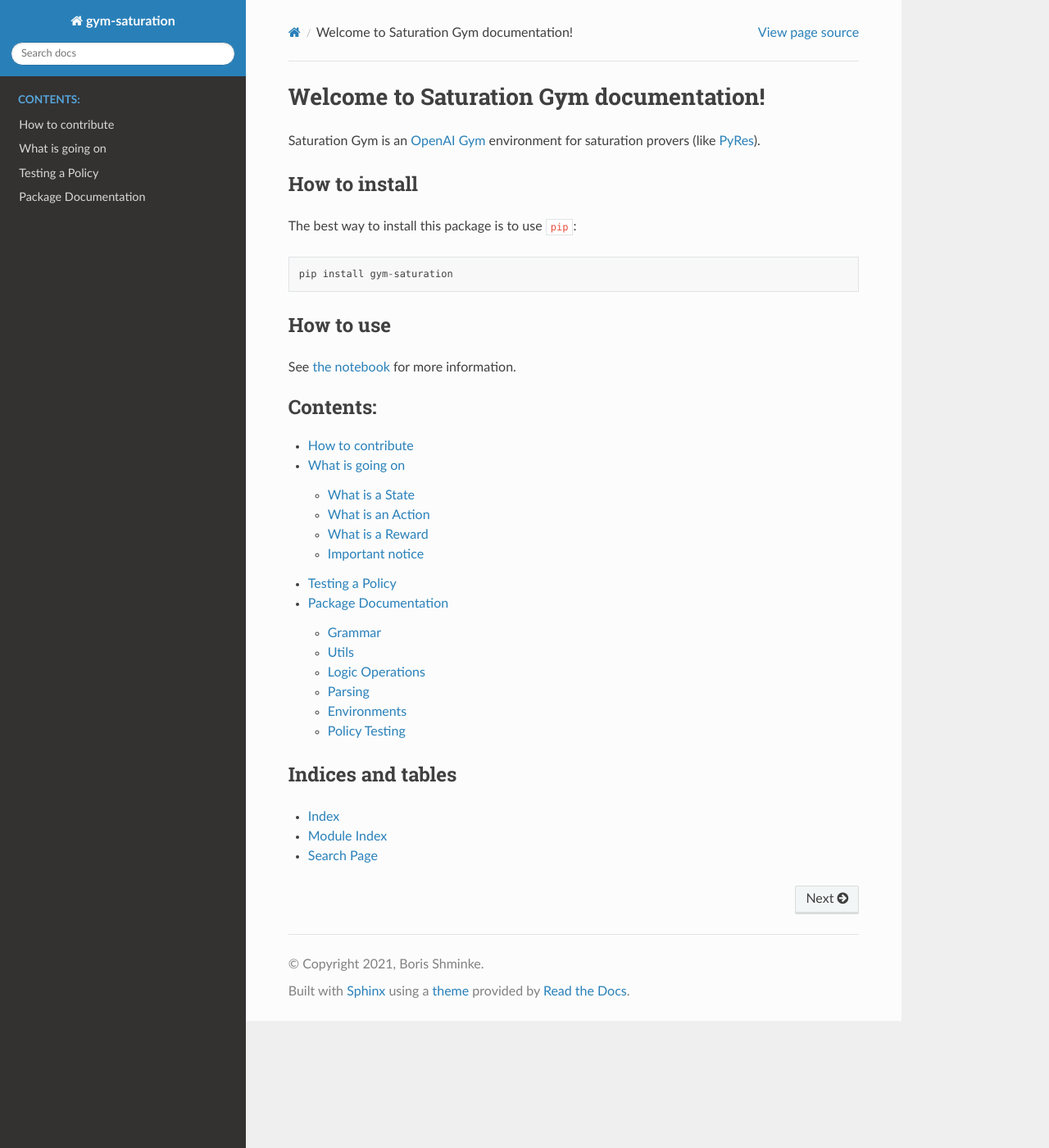
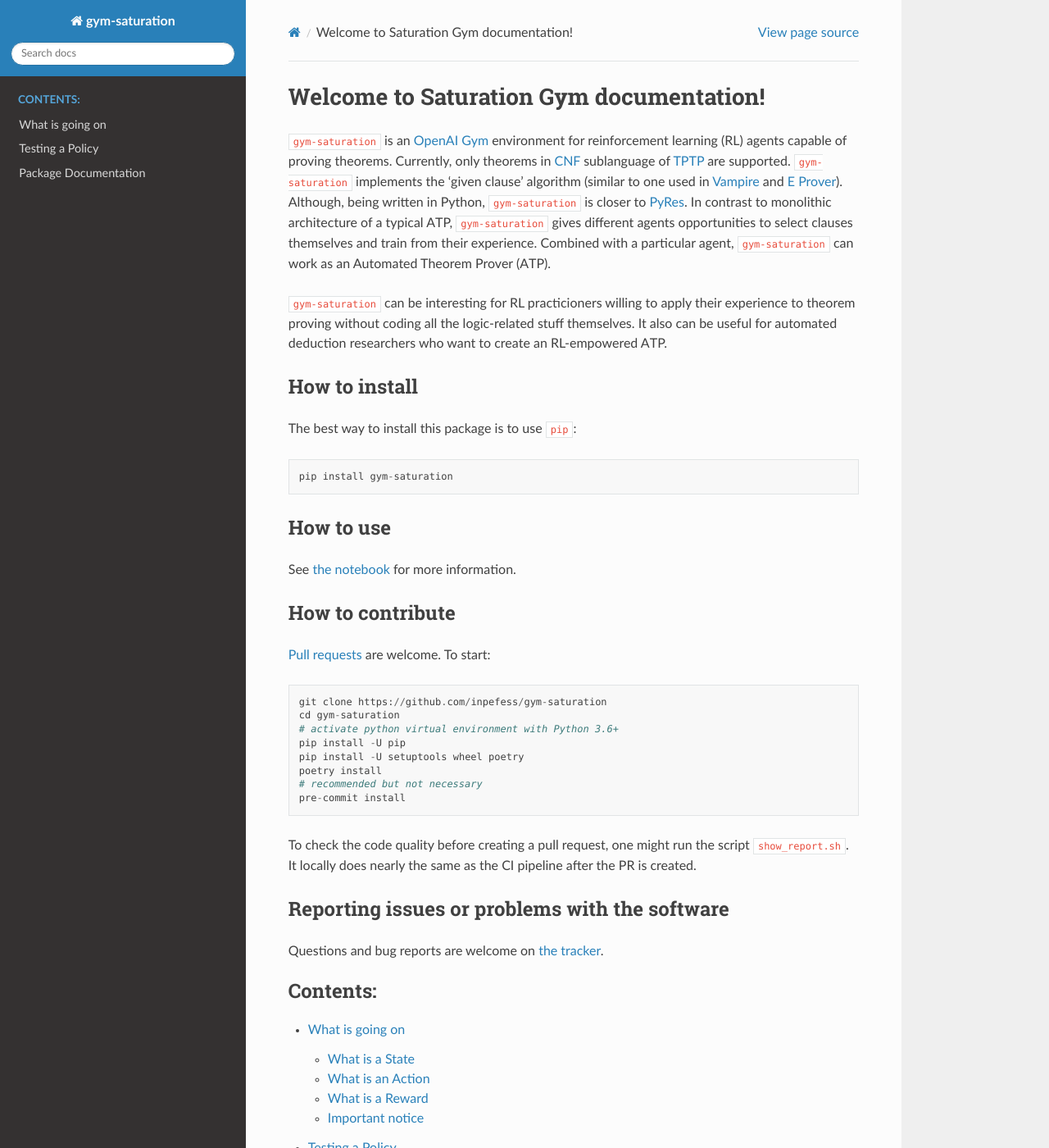
Before and after one commit to inpefess/gym-saturation, a Sphinx documentation site: the page built from doc/source/index.rst, in a window 1280 px wide and 1400 px high. Shown: the whole window at 82% size. Built offline with Sphinx 7.4.7 and the Read the Docs theme 2.0.0, drawn with Linux system fonts in a browser that asks for light colours.

Commit message:
update documentation

```diff
--- a/doc/source/index.rst
+++ b/doc/source/index.rst
@@ -17,7 +17,9 @@
 Welcome to Saturation Gym documentation!
 #########################################
 
-Saturation Gym is an `OpenAI Gym`_ environment for saturation provers (like `PyRes`_).
+``gym-saturation`` is an `OpenAI Gym`_ environment for reinforcement learning (RL) agents capable of proving theorems. Currently, only theorems in `CNF`_ sublanguage of `TPTP`_ are supported. ``gym-saturation`` implements the 'given clause' algorithm (similar to one used in `Vampire`_ and `E Prover`_). Although, being written in Python, ``gym-saturation`` is closer to `PyRes`_. In contrast to monolithic architecture of a typical ATP, ``gym-saturation`` gives different agents opportunities to select clauses themselves and train from their experience. Combined with a particular agent, ``gym-saturation`` can work as an Automated Theorem Prover (ATP).
+
+``gym-saturation`` can be interesting for RL practicioners willing to apply their experience to theorem proving without coding all the logic-related stuff themselves. It also can be useful for automated deduction researchers who want to create an RL-empowered ATP.
 
 How to install
 ***************
@@ -31,11 +33,32 @@ How to use
 
 See `the notebook`_ for more information.
 
+How to contribute
+******************
+
+`Pull requests`_ are welcome. To start::
+
+    git clone https://github.com/inpefess/gym-saturation
+    cd gym-saturation
+    # activate python virtual environment with Python 3.6+
+    pip install -U pip
+    pip install -U setuptools wheel poetry
+    poetry install
+    # recommended but not necessary
+    pre-commit install
+
+To check the code quality before creating a pull request, one might run the script ``show_report.sh``. It locally does nearly the same as the CI pipeline after the PR is created.
+
+Reporting issues or problems with the software
+***********************************************
+
+Questions and bug reports are welcome on `the tracker`_.
+
+
 .. toctree::
    :maxdepth: 2
    :caption: Contents:
 
-   how-to-contribute
    what-is-going-on
    testing-a-policy
    package-documentation
@@ -50,3 +73,9 @@ Indices and tables
 .. _OpenAI Gym: https://gym.openai.com/
 .. _PyRes: https://github.com/eprover/PyResthe
 .. _the notebook: https://github.com/inpefess/gym-saturation/blob/master/examples/example.ipynb
+.. _the tracker: https://github.com/inpefess/gym-saturation/issues
+.. _CNF: https://en.wikipedia.org/wiki/Clausal_normal_form
+.. _TPTP: http://www.tptp.org/
+.. _Vampire: https://github.com/vprover/vampire
+.. _E Prover: https://github.com/eprover/eprover
+.. _Pull requests: https://github.com/inpefess/gym-saturation/pull-requests
--- a/doc/source/package-documentation.rst
+++ b/doc/source/package-documentation.rst
@@ -150,6 +150,8 @@ This module is an example of testing your own trained policy.
    :members:
 .. autofunction:: gym_saturation.policy_testing.save_final_state
 .. autofunction:: gym_saturation.policy_testing.size_policy
+.. autofunction:: gym_saturation.policy_testing.age_policy
+.. autofunction:: gym_saturation.policy_testing.random_policy
 .. autofunction:: gym_saturation.policy_testing.episode
 .. autofunction:: gym_saturation.policy_testing.proof_length
 .. autofunction:: gym_saturation.policy_testing.policy_testing_report
```
Also changed, not shown: README.md (+43 -1 lines), doc/source/how-to-contribute.rst (deleted, +0 -31 lines), doc/source/testing-a-policy.rst (+27 -2 lines).
